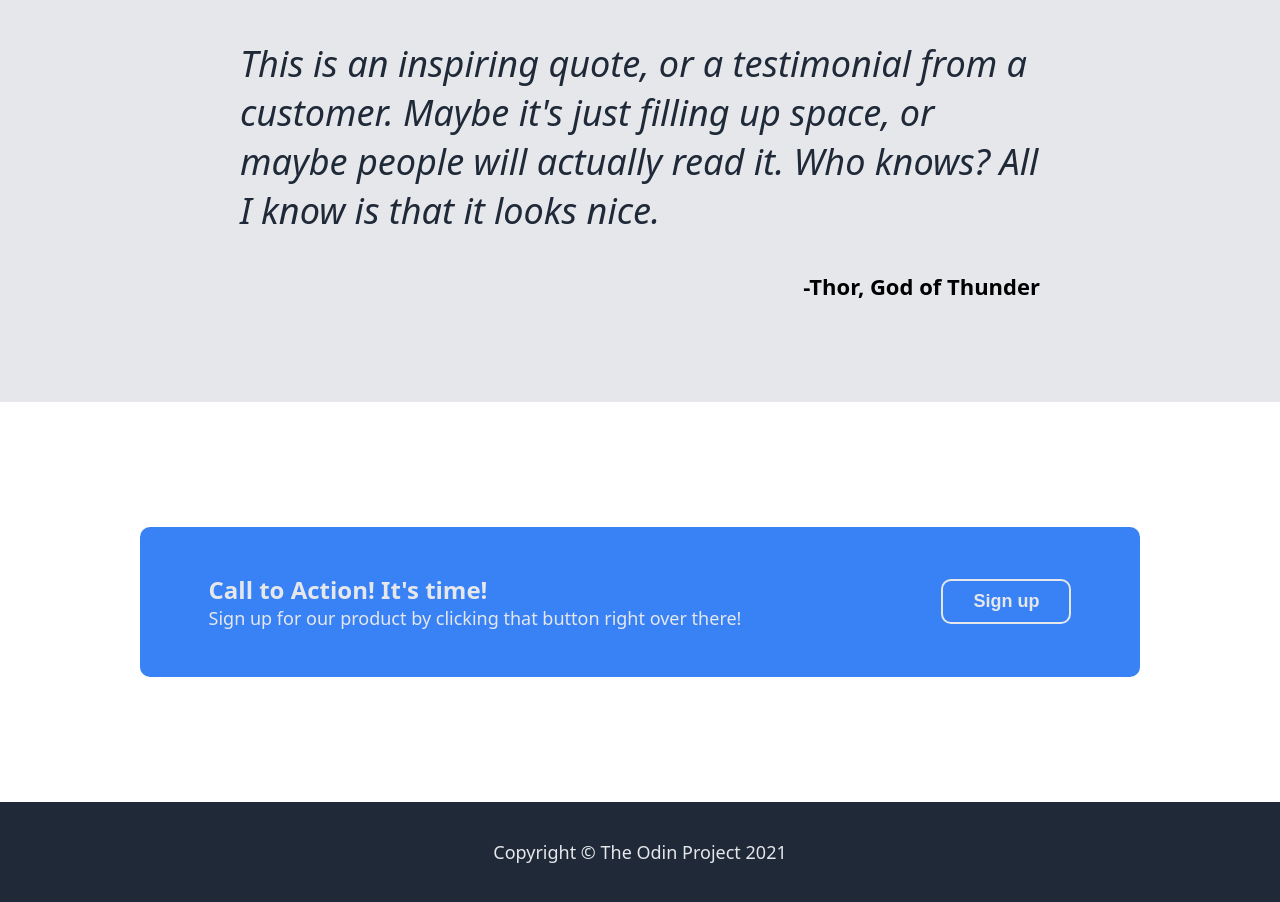
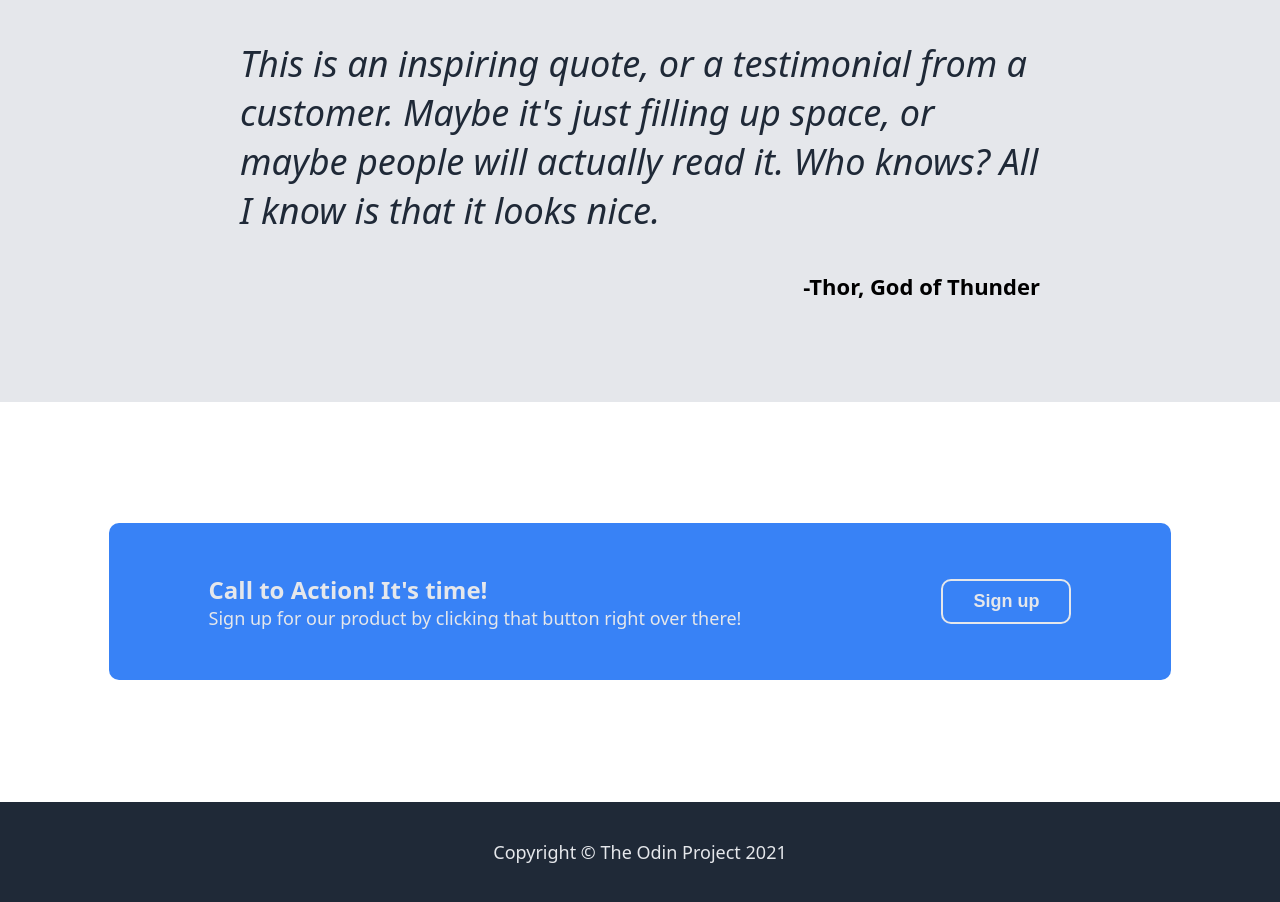
Before and after one commit to Solaire1903/odin-landing-page, a plain HTML site: page index.html in a window 1280 px wide. Shown: the part 1299-2201 px from the top of the page. Drawn offline with Linux system fonts and the light colour scheme.

Commit message:
Make Action box more flexible

```diff
--- a/styles.css
+++ b/styles.css
@@ -180,8 +180,7 @@ button {
 }
 
 #action-box {
-    height: 150px;
-    width: 1000px;
+    padding: 50px 100px 50px 100px;
     border-radius: 10px;
     display: flex;
     justify-content: center;
```
